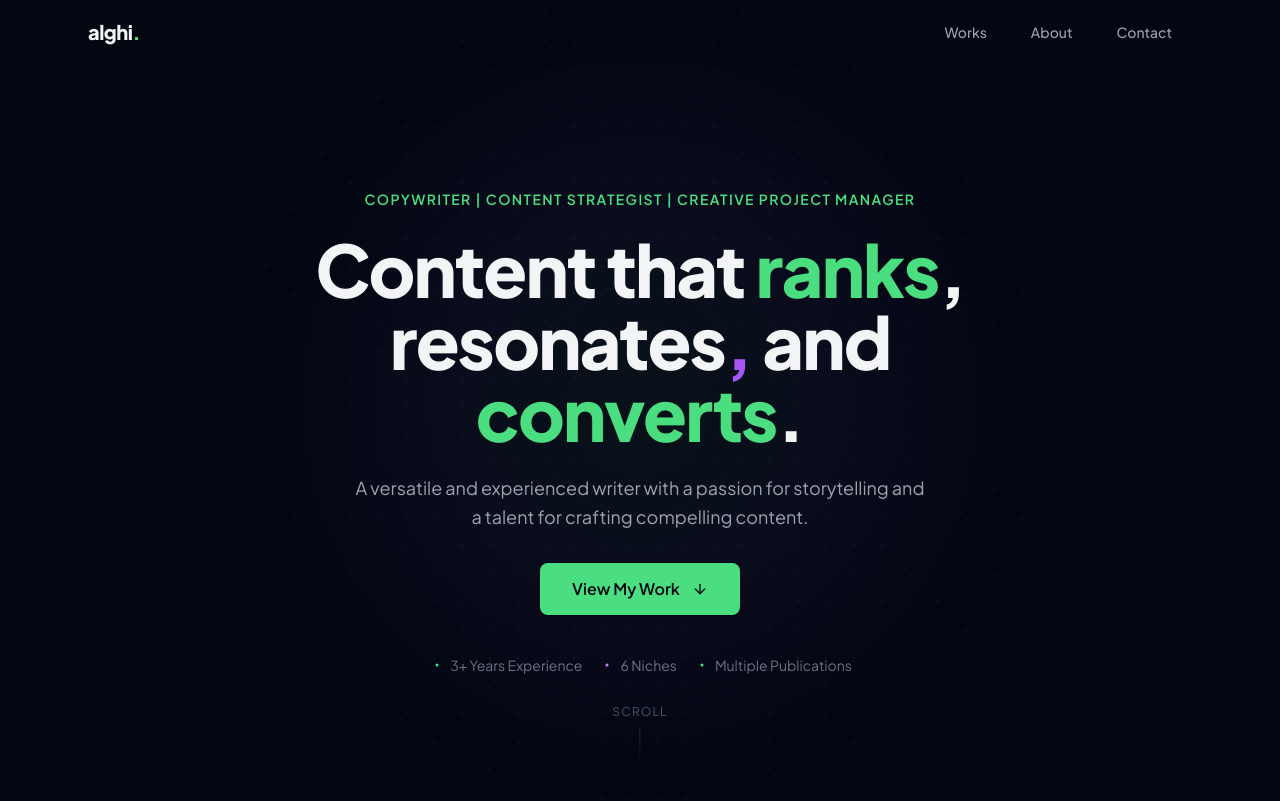
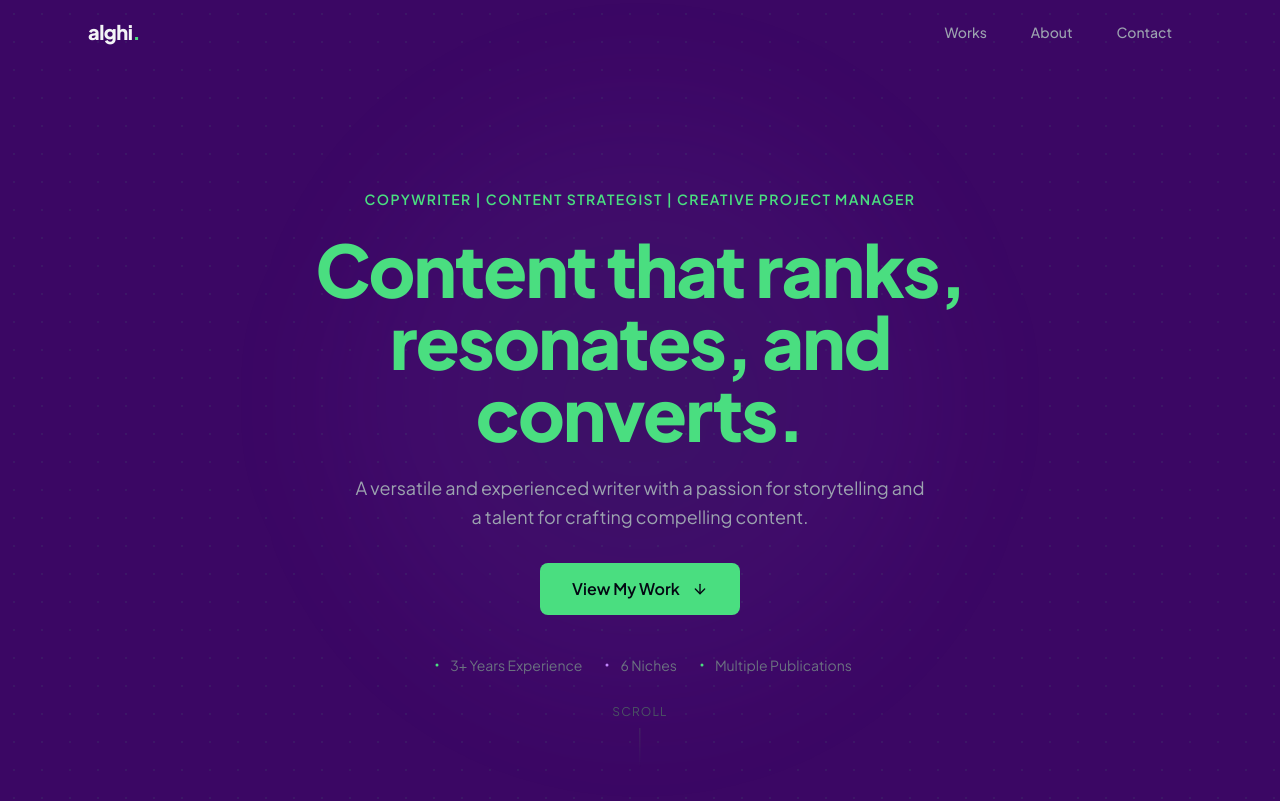
Before and after one commit to kakarifki/alghi-web, a React (Vite) app: page / in a window 1280 px wide. Shown: the top 801 px of the page. Built offline with nearby package versions, Linux system fonts and the light colour scheme.

Commit message:
feat: updated hero section and color

```diff
--- a/src/App.tsx
+++ b/src/App.tsx
@@ -7,7 +7,7 @@ import Footer from './components/Footer'
 
 function App() {
   return (
-    <div className="min-h-screen bg-gray-950">
+    <div className="min-h-screen bg-purple-950">
       <Header />
       <main>
         <HeroSection />
--- a/src/components/HeroSection.tsx
+++ b/src/components/HeroSection.tsx
@@ -33,10 +33,10 @@ export default function HeroSection() {
         </p>
 
         {/* Headline */}
-        <h1 className="text-5xl md:text-6xl lg:text-7xl font-extrabold text-gray-100 leading-tight tracking-tight">
+        <h1 className="text-5xl md:text-6xl lg:text-7xl font-extrabold text-green-400 leading-tight tracking-tight">
           Content that{' '}
           <span className="text-green-400">ranks</span>,<br />
-          resonates<span className="text-purple-500">,</span>{' '}
+          resonates,{' '}
           and{' '}
           <span className="text-green-400">converts</span>.
         </h1>
```
